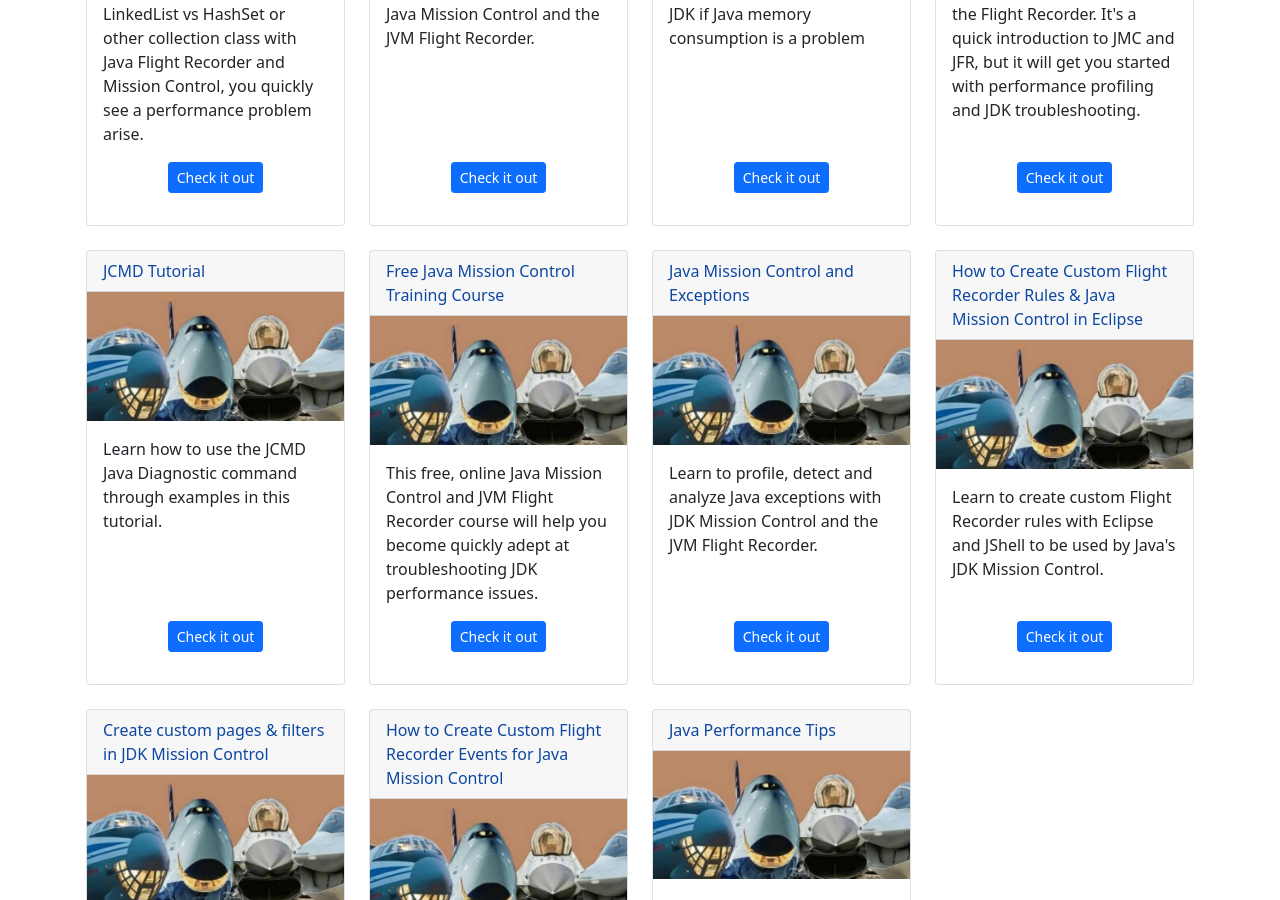
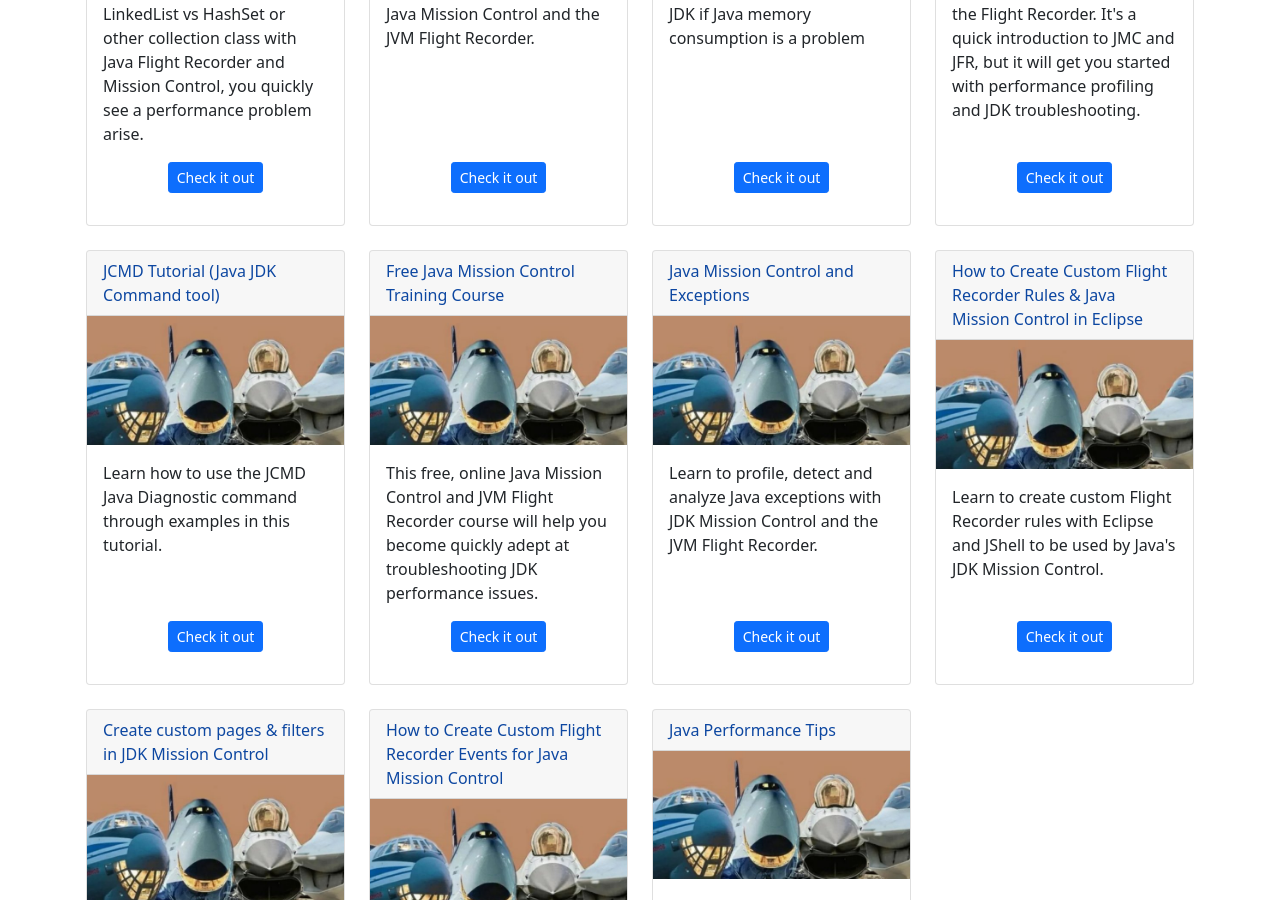
Before and after one commit to learn-devops-fast/Java-Mission-Control-Tutorial, a Jekyll site: the page built from allposts.md, in a window 1280 px wide and 900 px high, scrolled down 3457 px. Built offline with Jekyll 4.4.1, drawn with Linux system fonts in a browser that asks for light colours.

Commit message:
Update 2020-12-10-JCMD_Java_Diagnostic_Command_JDK_JVM_JMC_JFR.md

```diff
--- a/_posts/2020-12-10-JCMD_Java_Diagnostic_Command_JDK_JVM_JMC_JFR.md
+++ b/_posts/2020-12-10-JCMD_Java_Diagnostic_Command_JDK_JVM_JMC_JFR.md
@@ -1,7 +1,7 @@
 ---
 layout: default
 author: Cameron McKenzie
-title: JCMD Tutorial
+title: JCMD Tutorial (Java JDK Command tool)
 blurb: Learn how to use the JCMD Java Diagnostic command through examples in this tutorial.
 ---
 
```
